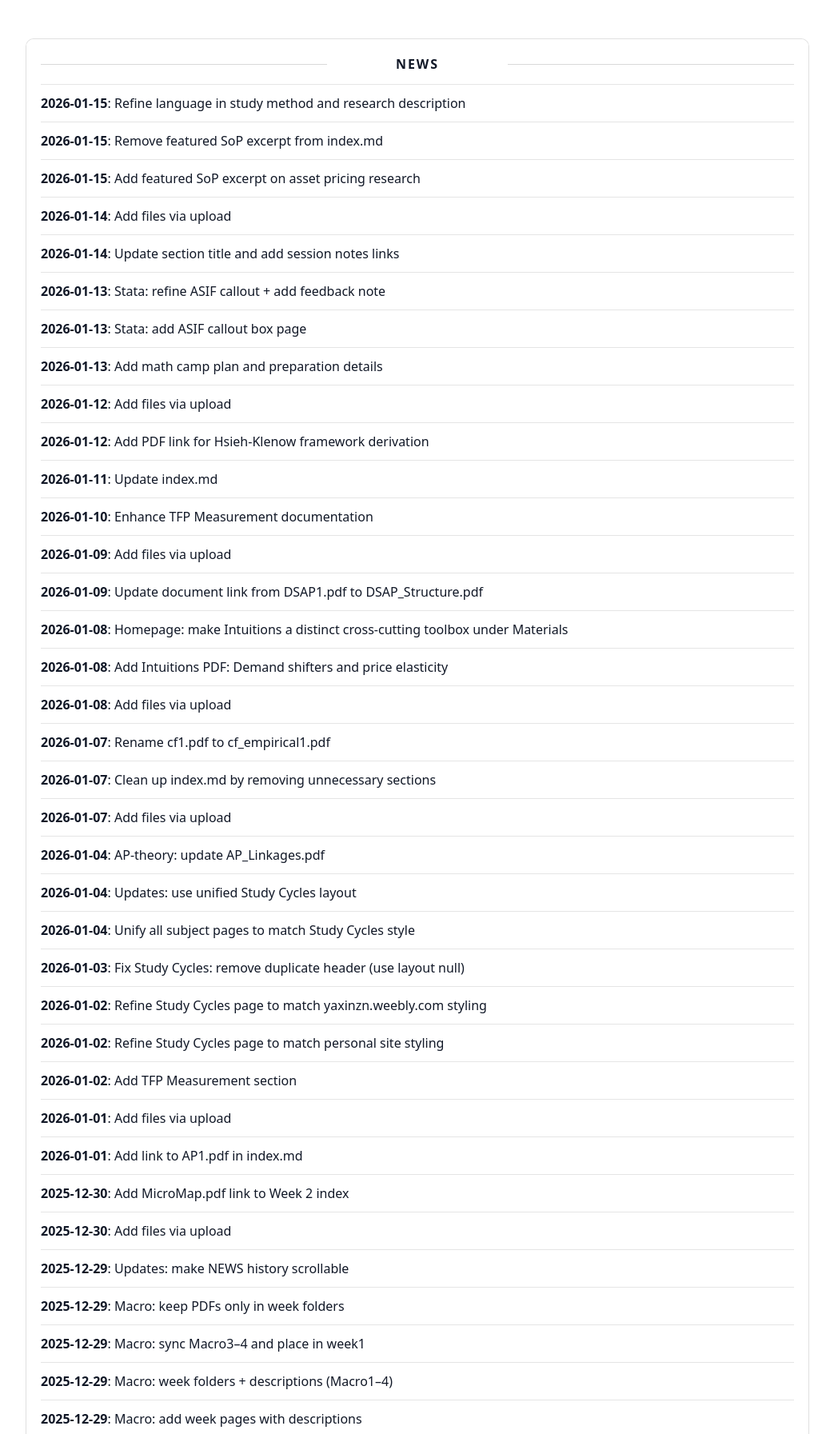
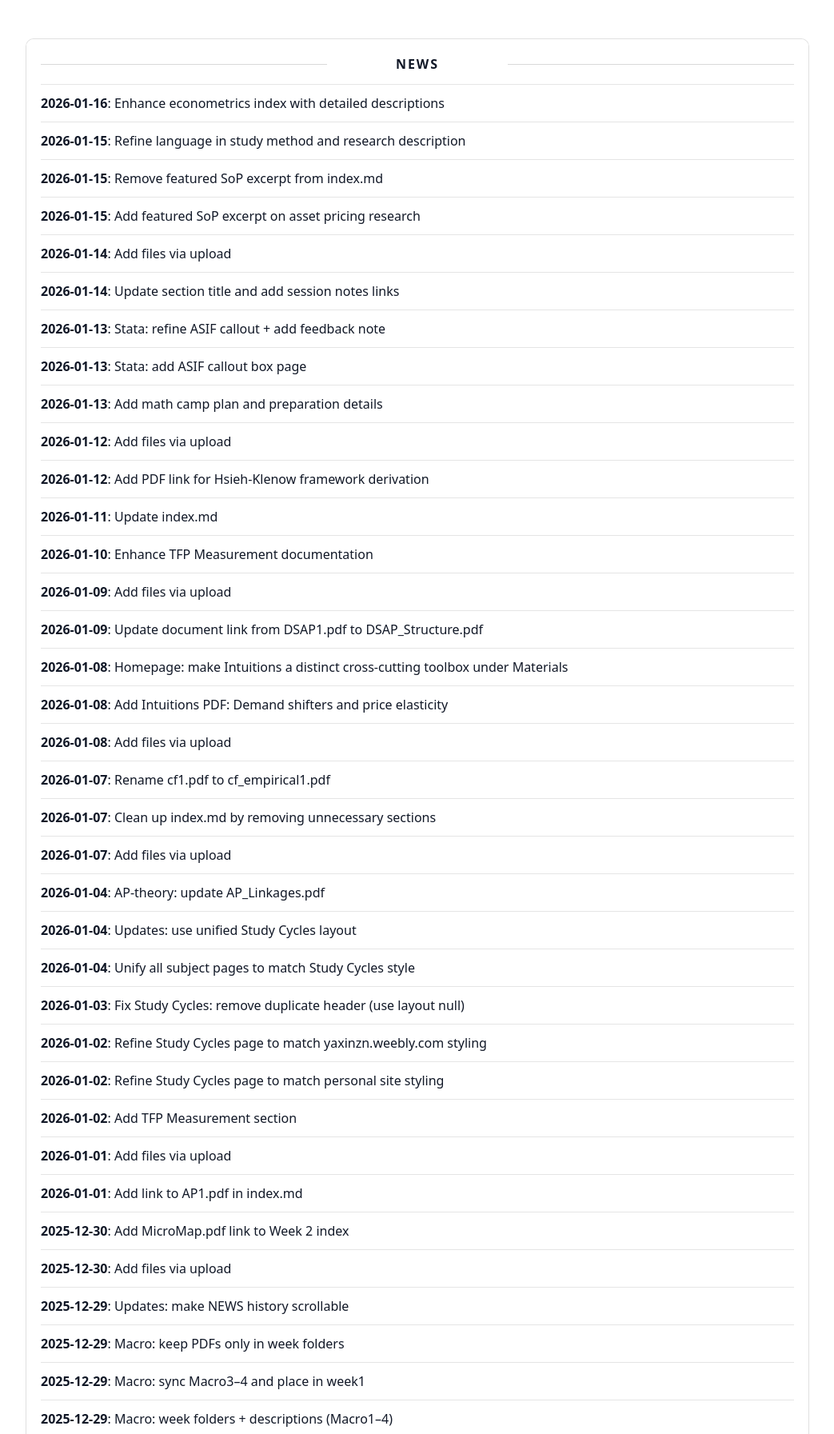
Before and after one commit to yaxinzn/study-archive, a Jekyll site: the page built from updates/index.md, in a window 1280 px wide, cut to the strip 476-2269 px from the top of the page. Shown: the whole strip at 80% size, without its empty margins (118-1161 px from the left). Built offline with Jekyll 4.4.1, drawn with Linux system fonts in a browser that asks for light colours; some of the changed text lies outside the part shown.

Commit message:
chore: update NEWS feed

```diff
--- a/_data/news.yml
+++ b/_data/news.yml
@@ -1,4 +1,7 @@
 # Auto-generated update history (sorted newest -> oldest). Do not edit manually.
+- ts: "1768521748"
+  date: "2026-01-16"
+  title: "Enhance econometrics index with detailed descriptions"
 - ts: "1768477887"
   date: "2026-01-15"
   title: "Refine language in study method and research description"
```
